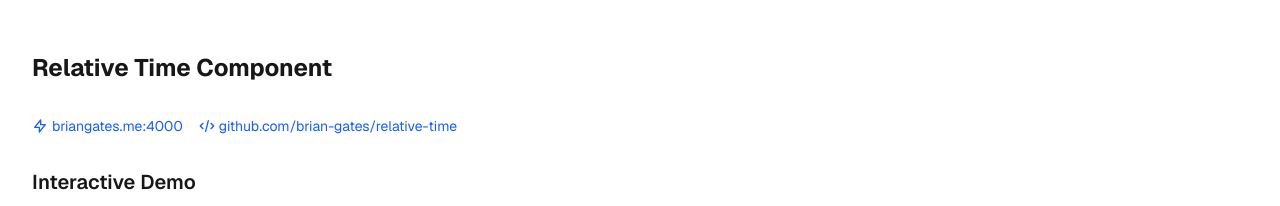
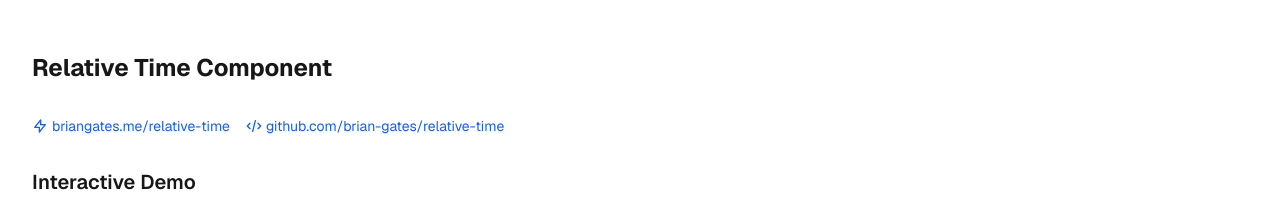
Before and after one commit to brian-gates/relative-time, a Next.js app: page / in a window 1280 px wide. Shown: the top 206 px of the page. Built offline with nearby package versions, Linux system fonts and the light colour scheme.

Commit message:
update url

```diff
--- a/src/app/page.tsx
+++ b/src/app/page.tsx
@@ -27,7 +27,7 @@ export default function Home() {
 
         <div className="flex flex-wrap gap-4 text-sm">
           <a
-            href="http://briangates.me:4000"
+            href="https://briangates.me/relative-time"
             target="_blank"
             rel="noopener noreferrer"
             className="flex items-center gap-1 text-blue-600 hover:text-blue-800 dark:text-blue-400 dark:hover:text-blue-300"
@@ -46,7 +46,7 @@ export default function Home() {
                 d="M13 10V3L4 14h7v7l9-11h-7z"
               />
             </svg>
-            briangates.me:4000
+            briangates.me/relative-time
           </a>
           <a
             href="https://github.com/brian-gates/relative-time"
```
Also changed, not shown: 1 other file (tests, documents, lock files or other folders).
